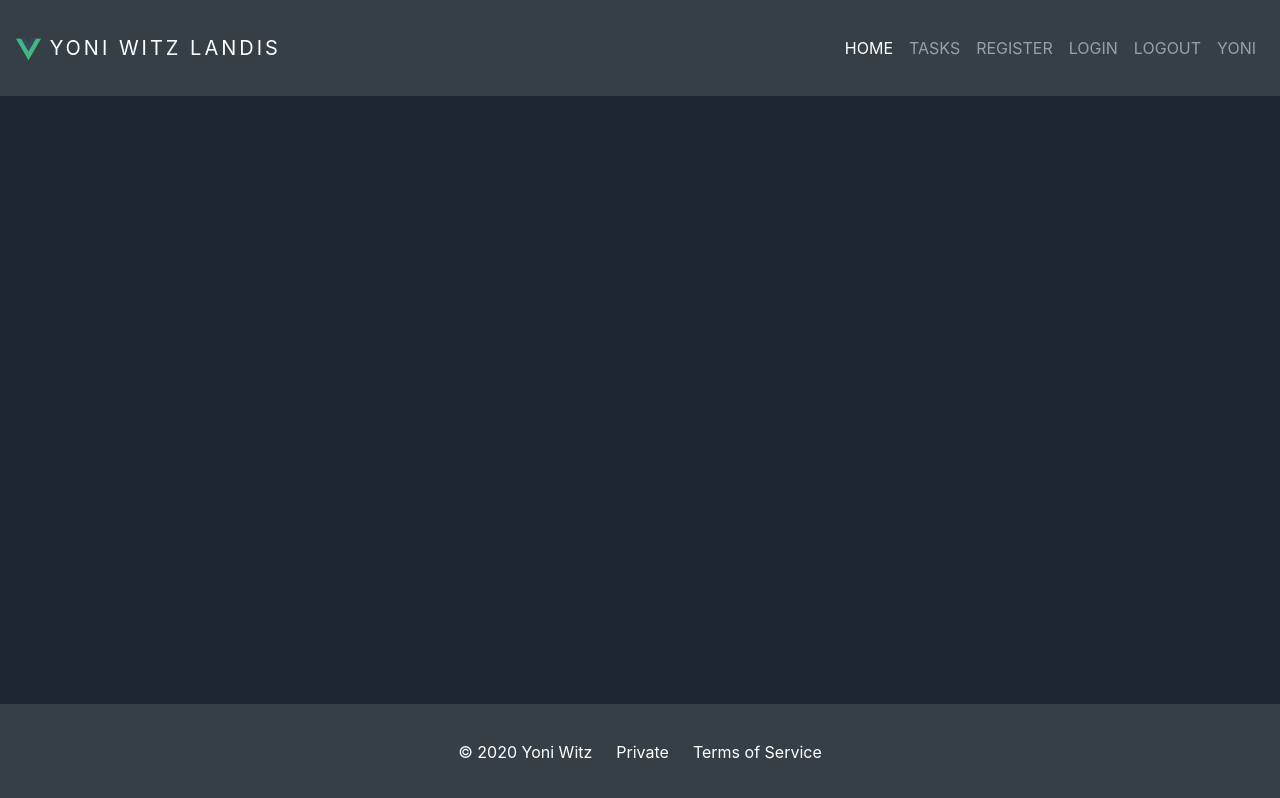
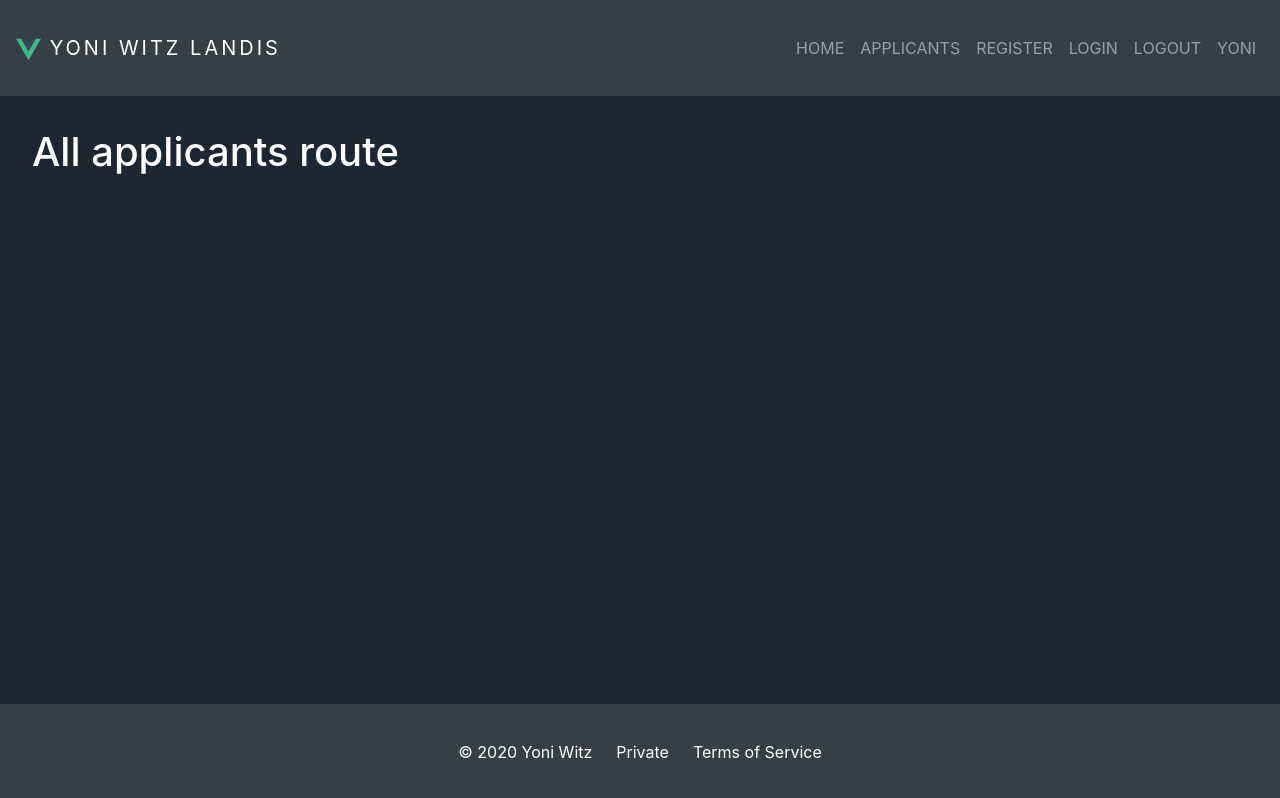
Before and after one commit to YoniWitz/yoni-witz-landis, a Vue app: page /applicants in a window 1280 px wide. Built offline with nearby package versions, Linux system fonts and the light colour scheme.

Commit message:
finished setting up routs

```diff
--- a/src/components/HelloWorld.vue
+++ b/src/components/HelloWorld.vue
@@ -6,9 +6,7 @@
       and Node technologies
     </p>
     <hr class="my-4" />
-    <p>
-     Click below to see all home applicants
-    </p>
-    <a class="btn btn-success btn-lg" href="#" role="button">View Applicants</a>
+    <p>Click below to see all home applicants</p>
+    <router-link class="btn btn-success btn-lg" to="/applicants" exact>View Applicants</router-link>
   </div>
 </template>
--- a/src/components/Navbar.vue
+++ b/src/components/Navbar.vue
@@ -1,9 +1,11 @@
 <template>
   <header>
     <nav class="navbar navbar-expand-md navbar-dark fixed-top custom-bg-dark">
-      <a class="navbar-brand" href="#">
-        <img style="max-height:25px;" src="../assets/logo.png" /> Yoni Witz Landis
-      </a>
+      <router-link to="/" class="navbar-brand">
+        <img style="max-height:25px;" src="../assets/logo.png" /> Yoni Witz
+        Landis
+      </router-link>
+
       <button
         class="navbar-toggler"
         type="button"
@@ -17,28 +19,25 @@
       </button>
       <div class="collapse navbar-collapse" id="navbarCollapse">
         <ul class="navbar-nav ml-auto">
-          <li class="nav-item active">
-            <a class="nav-link" href="#"
-              >Home </a
-            >
+          <li class="nav-item">
+            <router-link to="/" class="nav-link" exact>Home</router-link>
           </li>
           <li class="nav-item">
-            <a class="nav-link" href="#">Tasks</a>
+            <router-link to="/applicants" class="nav-link" exact>Applicants</router-link>
           </li>
-           <li class="nav-item">
-            <a class="nav-link" href="#">Register</a>
+          <li class="nav-item">
+            <router-link to="/register" class="nav-link" exact>Register</router-link>
           </li>
-           <li class="nav-item">
-            <a class="nav-link" href="#">Login</a>
+          <li class="nav-item">
+            <router-link to="/login" class="nav-link" exact>Login</router-link>
           </li>
-           <li class="nav-item">
-            <a class="nav-link" href="#">Logout</a>
+          <li class="nav-item">
+            <router-link to="/logout" class="nav-link" exact>Logout</router-link>
           </li>
-           <li class="nav-item">
-            <a class="nav-link" href="#">Yoni</a>
+          <li class="nav-item">
+            <router-link to="/" class="nav-link" exact>Yoni</router-link>
           </li>
         </ul>
-
       </div>
     </nav>
   </header>
--- a/src/router/index.js
+++ b/src/router/index.js
@@ -1,22 +1,48 @@
 import Vue from 'vue'
 import VueRouter from 'vue-router'
 import Home from '../views/Home.vue'
+import Login from '../views/authentication/Login.vue'
+import Register from '../views/authentication/Register.vue'
+import ApplicantsAll from '../views/applicants/ApplicantsAll.vue'
+import ApplicantsEdit from '../views/applicants/ApplicantsEdit.vue'
+import ApplicantsCreate from '../views/applicants/ApplicantsCreate.vue'
 
 Vue.use(VueRouter)
 
-  const routes = [
+const routes = [
   {
     path: '/',
     name: 'Home',
     component: Home
   },
   {
-    path: '/about',
-    name: 'About',
-    // route level code-splitting
-    // this generates a separate chunk (about.[hash].js) for this route
-    // which is lazy-loaded when the route is visited.
-    component: () => import(/* webpackChunkName: "about" */ '../views/About.vue')
+    path: '/applicants',
+    name: 'Applicants-All',
+    component: ApplicantsAll
+  },
+  {
+    path: '/applicants/create',
+    name: 'Applicants-Create',
+    component: ApplicantsCreate
+  },
+  {
+    path: '/applicants/:id',
+    name: 'Applicants-Edit',
+    component: ApplicantsEdit
+  },
+  {
+    path: '/register',
+    name: 'Register',
+    component: Register
+  },
+  {
+    path: '/login',
+    name: 'Login',
+    component: Login
+  },
+  {
+    path: '*',
+    redirect: '/'
   }
 ]
 
--- /dev/null
+++ b/src/views/applicants/ApplicantsAll.vue
@@ -0,0 +1,3 @@
+<template>
+  <h1>All applicants route</h1>
+</template>
--- /dev/null
+++ b/src/views/applicants/ApplicantsCreate.vue
@@ -0,0 +1,3 @@
+<template>
+  <h1>Create applicants route</h1>
+</template>
--- /dev/null
+++ b/src/views/applicants/ApplicantsEdit.vue
@@ -0,0 +1,3 @@
+<template>
+  <h1>Edit applicant route</h1>
+</template>
--- /dev/null
+++ b/src/views/authentication/Login.vue
@@ -0,0 +1,3 @@
+<template>
+  <h1>Login Route</h1>
+</template>
--- /dev/null
+++ b/src/views/authentication/Register.vue
@@ -0,0 +1,3 @@
+<template>
+  <h1>Register Route</h1>
+</template>
```
